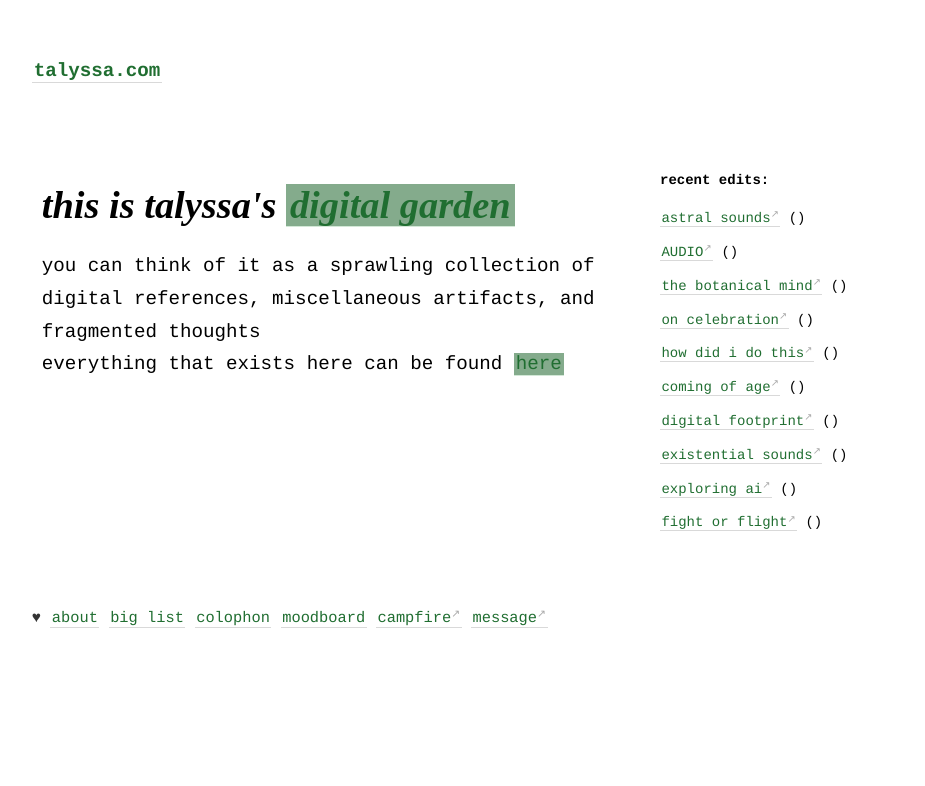
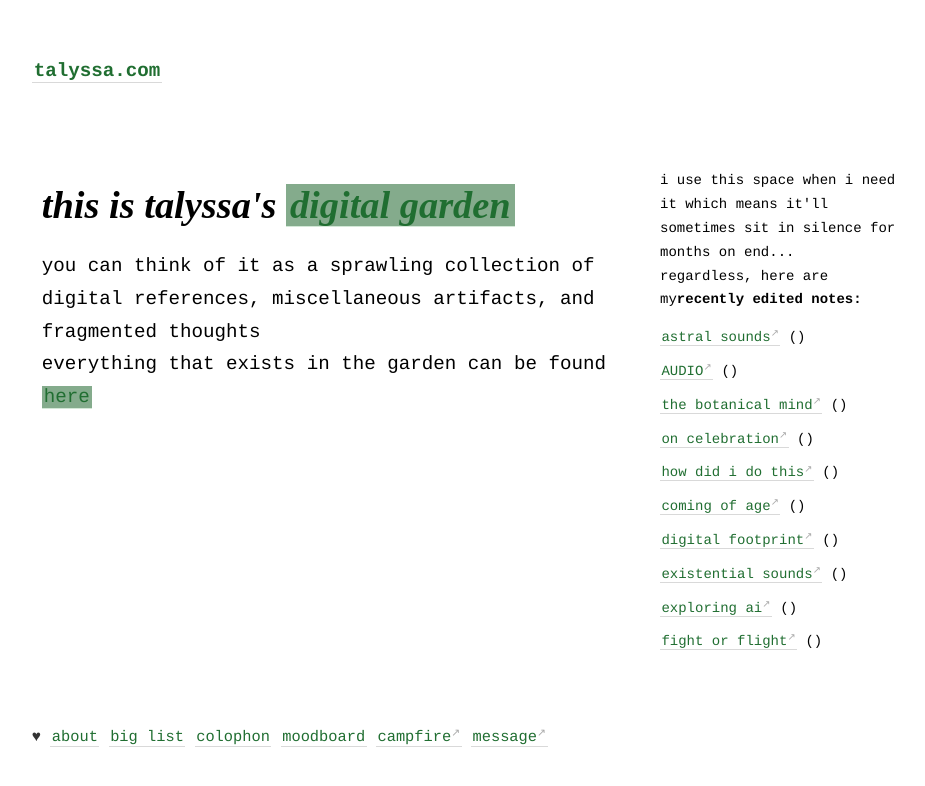
Before and after one commit to geminiworms/talyssagarden.github.io, a Jekyll site: the page built from _pages/index.md, in a window 1280 px wide. Shown: the top 786 px of the page, without its empty margins (45-970 px from the left). Built offline with Jekyll 4.4.1, drawn with Linux system fonts in a browser that asks for light colours.

Commit message:
Update index.md

```diff
--- a/_pages/index.md
+++ b/_pages/index.md
@@ -41,10 +41,10 @@ permalink: /
   <div class="container">
     <div class="left-column">
       <h1>this is talyssa's <a class="internal-link" href="/what-is-digital-gardening">digital garden</a></h1>
-      <p>you can think of it as a sprawling collection of digital references, miscellaneous artifacts, and fragmented thoughts<br>everything that exists here can be found <a class="internal-link" href="/web">here</a></p>
+      <p>you can think of it as a sprawling collection of digital references, miscellaneous artifacts, and fragmented thoughts<br>everything that exists in the garden can be found <a class="internal-link" href="/web">here</a></p>
     </div>
     <div class="right-column">
-      <p><b>recent edits:</b></p>
+      <p>i use this space when i need it which means it'll sometimes sit in silence for months on end...<br>regardless, here are my<b>recently edited notes:</b></p>
       <ul>
         {% assign sorted_pages = site.notes | sort: "last_modified_at" %}
         {% for i in (0..9) %}
```
